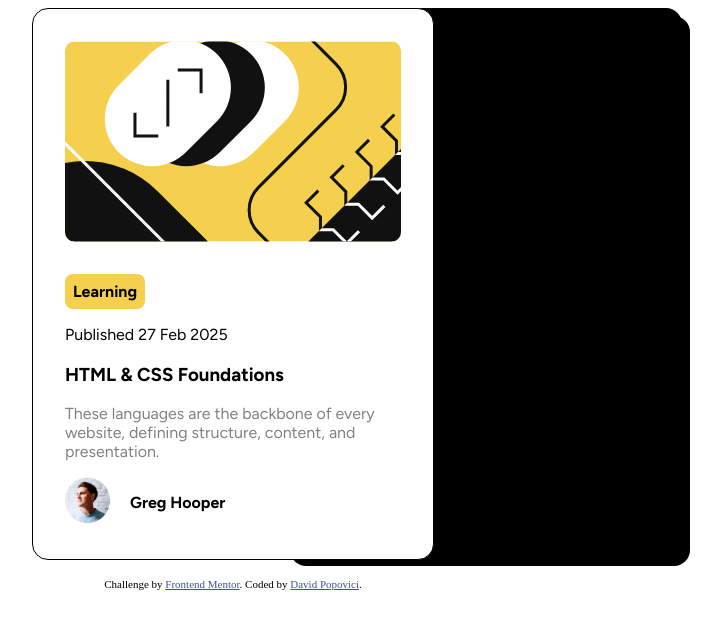
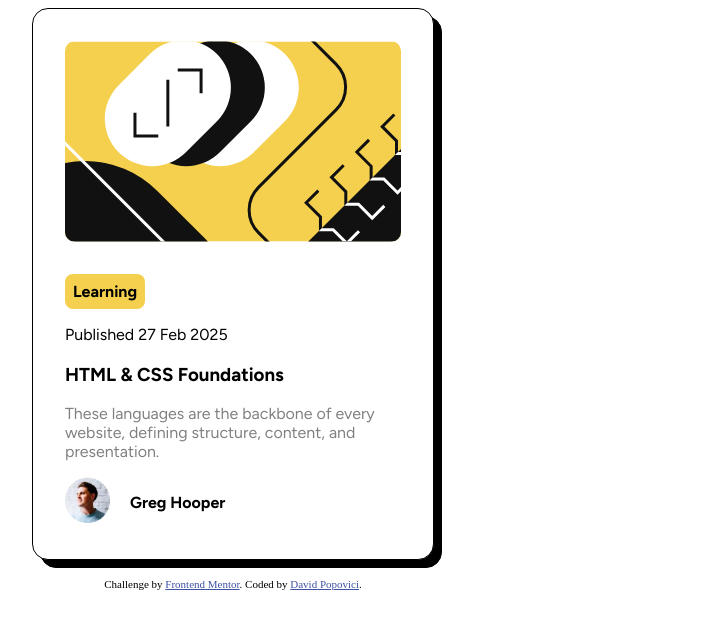
Before and after one commit to davidpopo1/Replicate-Blog-Card-FrontEnd-Mentor-Challenge, a plain HTML site: page index.html in a window 1280 px wide. Shown: the whole page, without its empty margins (407-1128 px from the left). Drawn offline with Linux system fonts and the light colour scheme.

Commit message:
fixed dropshadow

```diff
--- a/index.html
+++ b/index.html
@@ -32,26 +32,7 @@
       border-radius: 16px;
       height: 550px;
       width: 400px;
-      position: relative;
-      z-index: 2;
-    }
-
-    /*I know this probably isnt the most efficent way to create the dropshadow but I couldn't figure
-      out another way of doing it
-    */
-    .dropshadow {
-      display: flex;
-      flex-direction: column;
-      align-items: center;
-      justify-content: center;
-      position: absolute;
-      z-index: 1;
-      background: black;
-      border-radius: 16px;
-      height: 550px;
-      width: 400px;
-      filter: drop-shadow(0.5rem 0.5rem);
-      left: 689px;
+      filter: drop-shadow(8px 8px);
     }
 
     .blogCardIMG {
@@ -82,6 +63,10 @@
     .blogCardTitle {
       margin-left: 8%;
       font-family: "Figtree", sans-serif;
+    }
+
+    .blogCardTitle:hover {
+      color: rgb(244, 208, 78);
     }
 
     .blogCardDesc {
```
Also changed, not shown: 1 other file.
